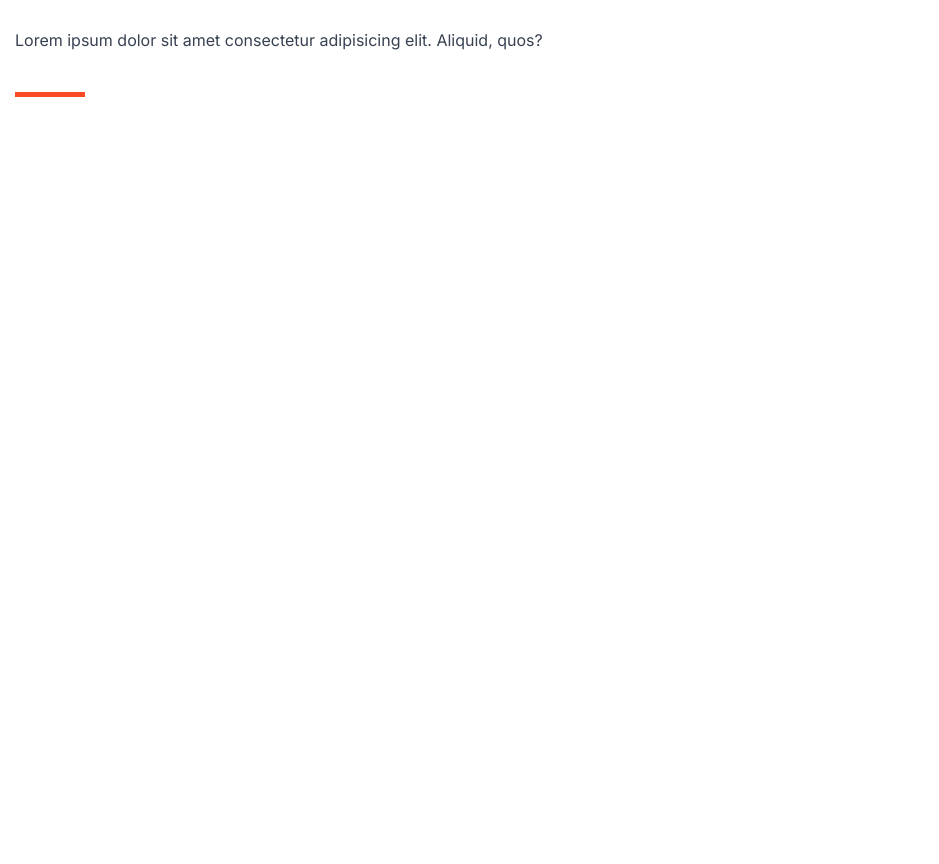
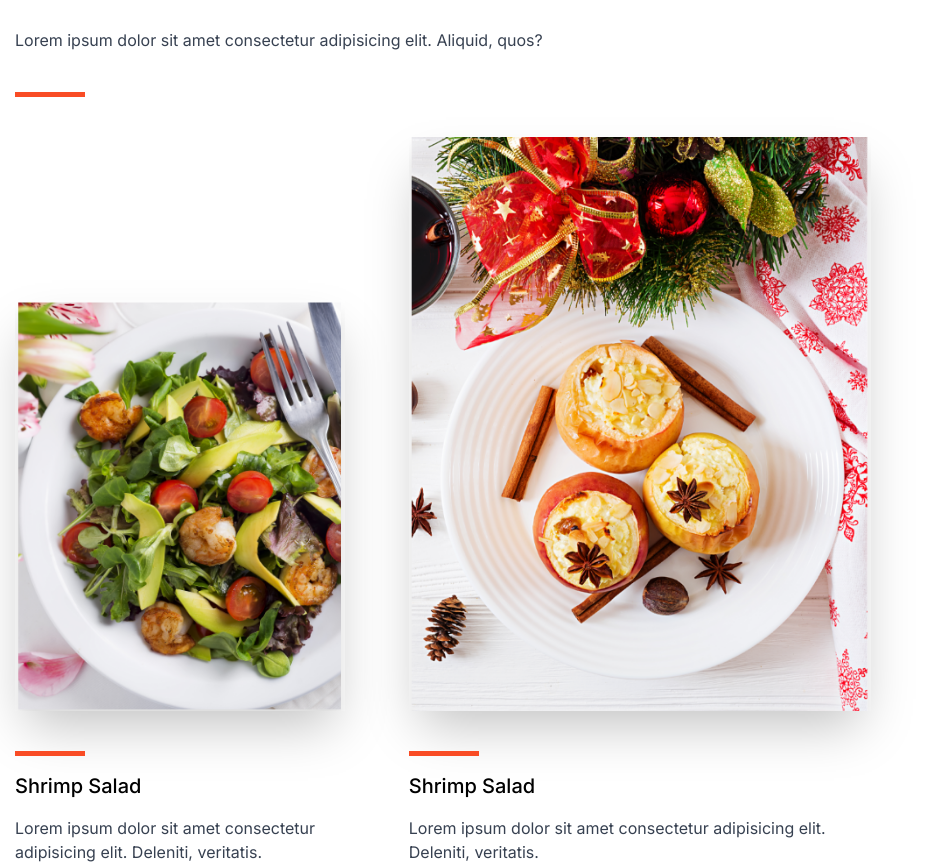
Before and after one commit to byiringiroscar/Food-app-with-nextjs-tailwind, a Next.js app: page / in a window 1280 px wide. Shown: the part 1100-1964 px from the top of the page, without its empty margins (0-939 px from the left). Before the commit the page ends 1197 px from the top, so only its background shows below. Built offline with nearby package versions, Linux system fonts and the light colour scheme.

Commit message:
Update Feature.tsx

```diff
--- a/src/components/Feature.tsx
+++ b/src/components/Feature.tsx
@@ -1,5 +1,6 @@
 import React from 'react'
 import Dash from './Dash'
+import Image from 'next/image'
 
 const Feature = () => {
   return (
@@ -9,6 +10,35 @@ const Feature = () => {
         <p className='max-w-[550px] pt-10 text-gray-700'>Lorem ipsum dolor sit amet consectetur adipisicing elit. Aliquid, quos?</p>
 
         <Dash />
+        <div className='grid md:grid-cols-[1fr,37%,1fr] gap-16 mt-10'>
+            <div className='w-fit mx-auto self-end'>
+                <Image className='w-[100%] max-w-[400px] sm:max-w-full h-auto shadow-2xl'
+                       src='/grid__1.png'
+                       width={300}
+                       height={600}
+                       alt='grid image'
+                       />
+                <div className='space-y-4'>
+                    <Dash />
+                    <h2 className='font-medium text-xl'>Shrimp Salad</h2>
+                    <p className='text-gray-700 text-[14px] xl:text-[16px]'>Lorem ipsum dolor sit amet consectetur adipisicing elit. Deleniti, veritatis.</p>
+                </div>
+            </div>
+
+            <div className='w-fit mx-auto'>
+                <Image className='w-[100%] max-w-[400px] sm:max-w-full h-auto shadow-2xl'
+                       src='/grid__2.png'
+                       width={500}
+                       height={900}
+                       alt='grid image'
+                       />
+                <div className='space-y-4'>
+                    <Dash />
+                    <h2 className='font-medium text-xl'>Shrimp Salad</h2>
+                    <p className='text-gray-700 text-[14px] xl:text-[16px]'>Lorem ipsum dolor sit amet consectetur adipisicing elit. Deleniti, veritatis.</p>
+                </div>
+            </div>
+        </div>
     </div>
   )
 }
```
